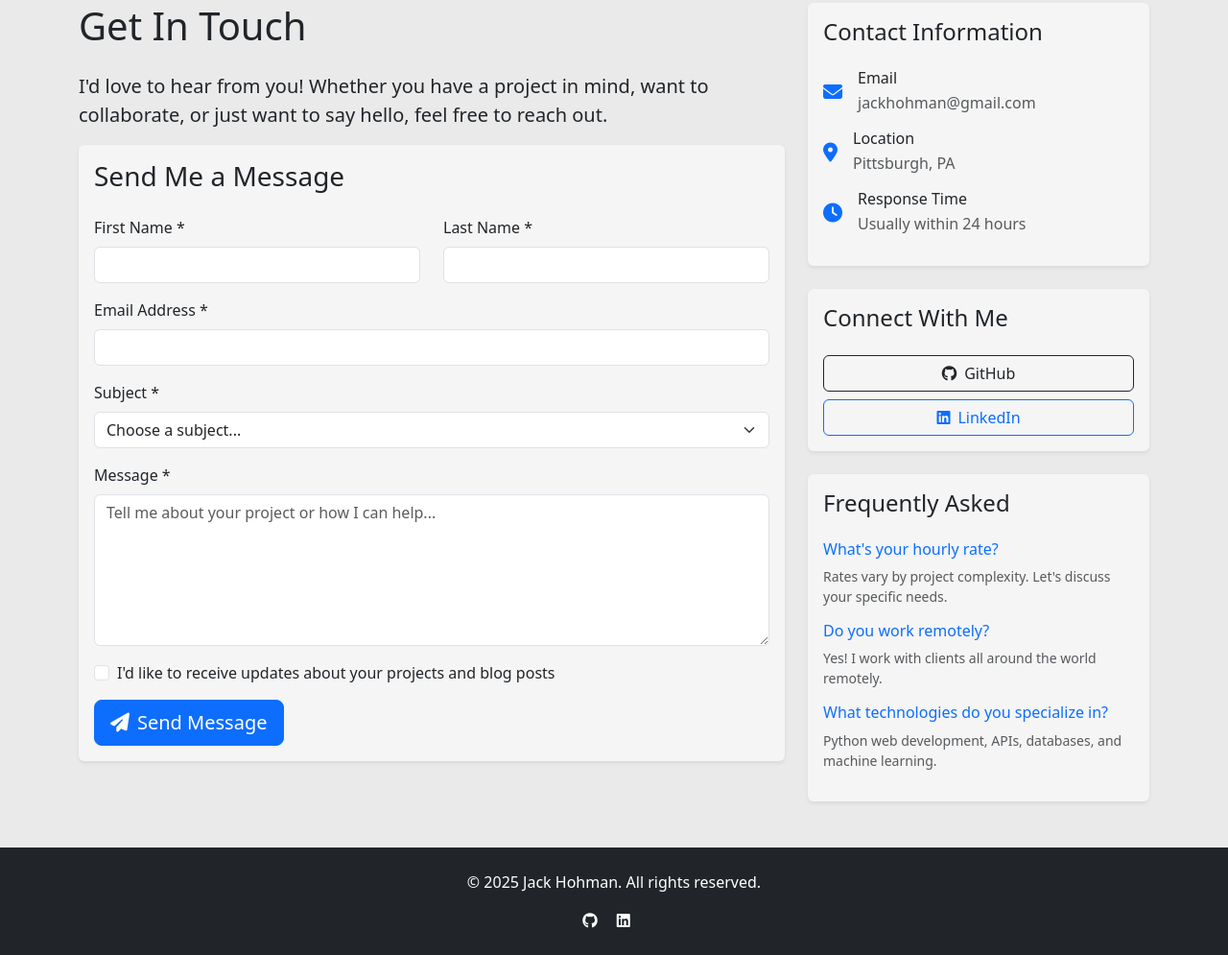
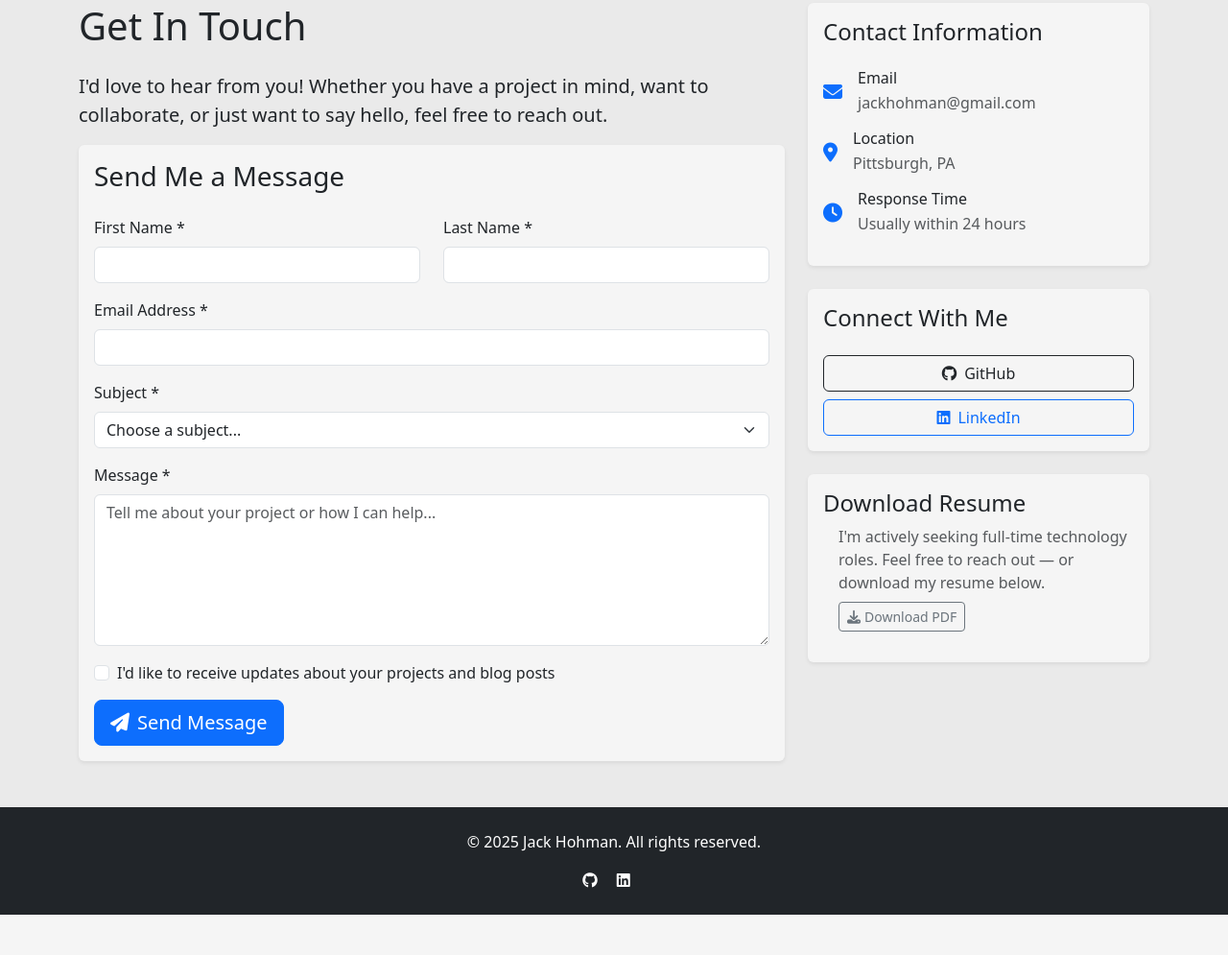
Before and after one commit to hohman73/portfolio-website, a FastAPI app: page /contact in a window 1280 px wide. Shown: the part 61-1056 px from the top of the page at 96% size. After the commit the page ends 1014 px from the top, so only its background shows below. Run offline with FastAPI, Linux system fonts and the light colour scheme; some libraries are stand-ins or nearby versions.

Commit message:
Added links and resume download

```diff
--- a/templates/about.html
+++ b/templates/about.html
@@ -103,10 +103,10 @@
                 <h5 class="card-title">Jack Hohman</h5>
                 <p class="text-muted">Software Engineer</p>
                 <div class="d-flex justify-content-center gap-3">
-                    <a href="#" class="btn btn-outline-primary btn-sm">
+                    <a href="https://github.com/hohman73" class="btn btn-outline-primary btn-sm">
                         <i class="fab fa-github"></i>
                     </a>
-                    <a href="#" class="btn btn-outline-primary btn-sm">
+                    <a href="https://www.linkedin.com/in/john-hohman/" class="btn btn-outline-primary btn-sm">
                         <i class="fab fa-linkedin"></i>
                     </a>
                 </div>
--- a/templates/base.html
+++ b/templates/base.html
@@ -55,8 +55,8 @@
         <div class="container text-center">
             <p>&copy; 2025 Jack Hohman. All rights reserved.</p>
             <div class="social-links">
-                <a href="#" class="text-white me-3"><i class="fab fa-github"></i></a>
-                <a href="#" class="text-white me-3"><i class="fab fa-linkedin"></i></a>
+                <a href="https://github.com/hohman73" class="text-white me-3"><i class="fab fa-github"></i></a>
+                <a href="https://www.linkedin.com/in/john-hohman/" class="text-white me-3"><i class="fab fa-linkedin"></i></a>
             </div>
         </div>
     </footer>
--- a/templates/contact.html
+++ b/templates/contact.html
@@ -111,40 +111,30 @@
                 <h4 class="card-title mb-4">Connect With Me</h4>
 
                 <div class="d-grid gap-2">
-                    <a href="#" class="btn btn-outline-dark">
+                    <a href="https://github.com/hohman73" class="btn btn-outline-dark">
                         <i class="fab fa-github me-2"></i>GitHub
                     </a>
-                    <a href="#" class="btn btn-outline-primary">
+                    <a href="https://www.linkedin.com/in/john-hohman/" class="btn btn-outline-primary">
                         <i class="fab fa-linkedin me-2"></i>LinkedIn
                     </a>
                 </div>
             </div>
         </div>
 
-        <!-- FAQ -->
-        <div class="card shadow-sm">
+        <!-- Resume -->
+        <div class="card shadow-sm mb-4">
             <div class="card-body">
-                <h4 class="card-title mb-4">Frequently Asked</h4>
-
-                <div class="mb-3">
-                    <h6 class="text-primary">What's your hourly rate?</h6>
-                    <p class="text-muted small">
-                        Rates vary by project complexity. Let's discuss your specific needs.
-                    </p>
-                </div>
-
-                <div class="mb-3">
-                    <h6 class="text-primary">Do you work remotely?</h6>
-                    <p class="text-muted small">
-                        Yes! I work with clients all around the world remotely.
-                    </p>
-                </div>
-
-                <div class="mb-0">
-                    <h6 class="text-primary">What technologies do you specialize in?</h6>
-                    <p class="text-muted small">
-                        Python web development, APIs, databases, and machine learning.
-                    </p>
+                <h4 class="card-title mb-2">Download Resume</h4>
+                <div class="d-flex align-items-center mb-3">
+                    <div class="flex-grow-1 ms-3">
+                        <p class="text-muted mb-2">I'm actively seeking full-time technology roles. Feel free to reach out — or download my resume below.</p>
+                        <a href="{{ url_for('static', path='/documents/JohnHohmanResume2025.pdf') }}"
+                        class="btn btn-outline-secondary btn-sm"
+                        target="_blank"
+                        rel="noopener">
+                            <i class="fas fa-download me-1"></i>Download PDF
+                        </a>
+                    </div>
                 </div>
             </div>
         </div>
```
Also changed, not shown: 1 other file.
